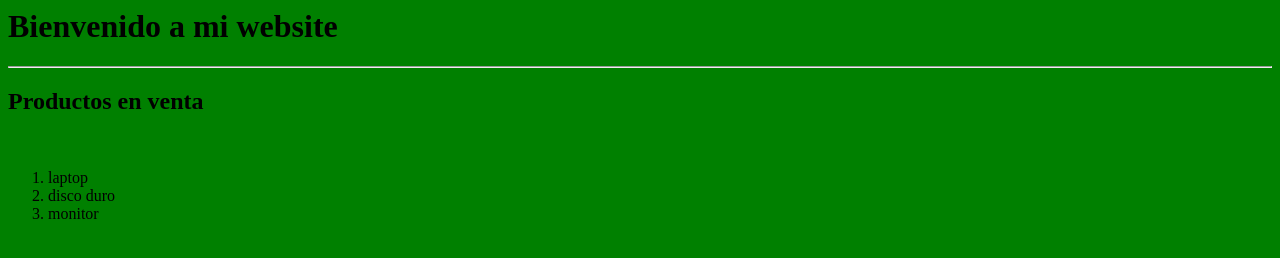
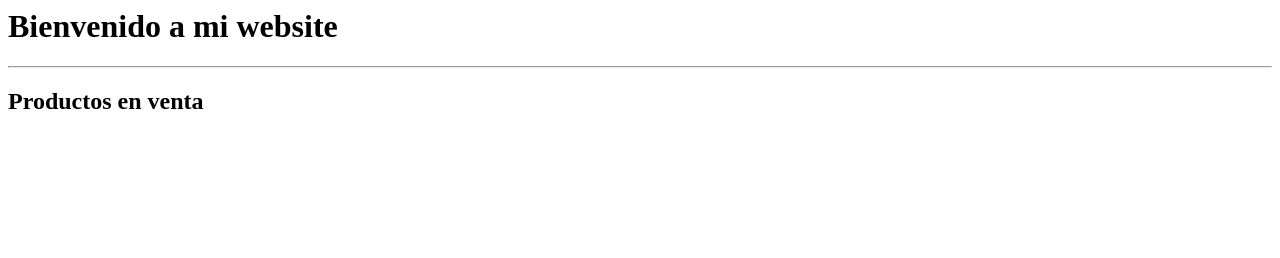
Before and after one commit to erickminaya/ejercicio3, a plain HTML site: page index.html in a window 1280 px wide. Drawn offline with Linux system fonts and the light colour scheme.

Commit message:
me equivoque

```diff
--- a/index.html
+++ b/index.html
@@ -2,15 +2,10 @@
 <head>
     <title> Factor</title>
 </head>
-<body bgcolor="green">
+<body>
     <h1> Bienvenido a mi website </h1>
     <hr>
     <h2> Productos en venta </h2>
-    <br>
-    <ol>
-        <li> laptop </li>
-        <li> disco duro </li>
-        <li> monitor </li>
-    </ol>
+
 </body>
 </html>
```
